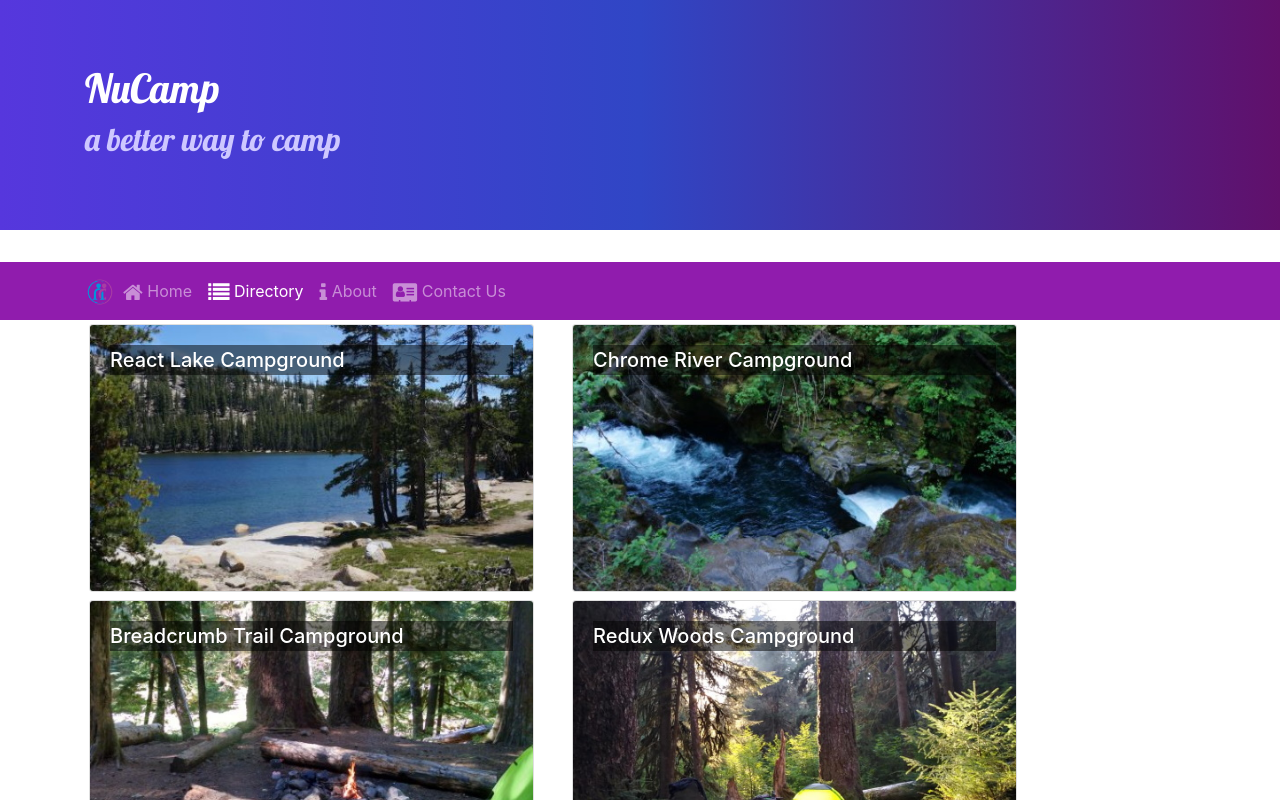
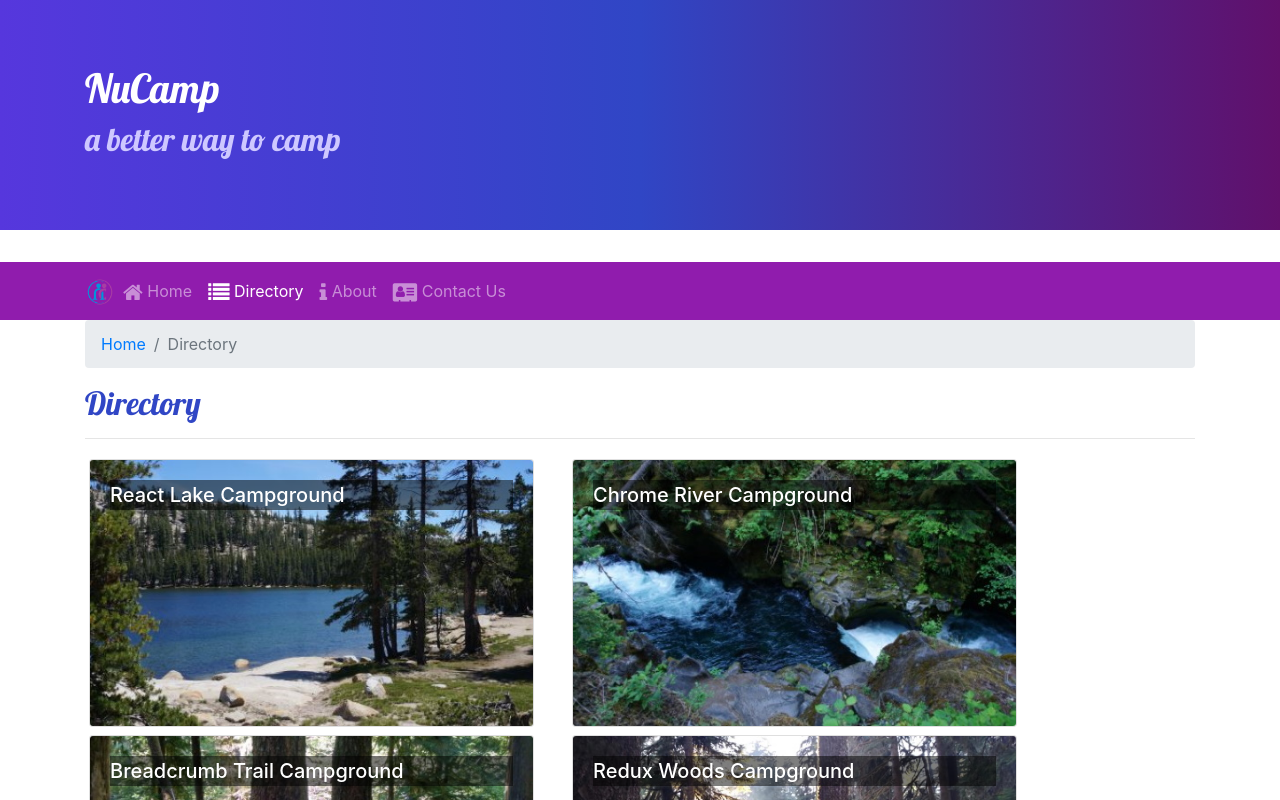
Before and after one commit to kurtreyn/nucampsite-react, a React (Create React App) app: page /directory in a window 1280 px wide. Shown: the top 800 px of the page. Built offline with nearby package versions, Linux system fonts and the light colour scheme.

Commit message:
BreadCrumbs

```diff
--- a/src/components/CampsiteInfoComponent.js
+++ b/src/components/CampsiteInfoComponent.js
@@ -1,5 +1,13 @@
 import React from 'react';
-import { Card, CardImg, CardText, CardBody, CardTitle } from 'reactstrap';
+import {
+  Card,
+  CardImg,
+  CardText,
+  CardBody,
+  Breadcrumb,
+  BreadcrumbItem,
+} from 'reactstrap';
+import { Link } from 'react-router-dom';
 
 function RenderCampsite({ campsite }) {
   return (
@@ -7,7 +15,6 @@
       <Card>
         <CardImg top src={campsite.image} alt={campsite.name} />
         <CardBody>
-          <CardTitle>{campsite.name}</CardTitle>
           <CardText>{campsite.description}</CardText>
         </CardBody>
       </Card>
@@ -48,8 +55,20 @@
     return (
       <div className="container">
         <div className="row">
+          <div className="col">
+            <Breadcrumb>
+              <BreadcrumbItem>
+                <Link to="/directory">Directory</Link>
+              </BreadcrumbItem>
+              <BreadcrumbItem active>{props.campsite.name}</BreadcrumbItem>
+            </Breadcrumb>
+            <h2>{props.campsite.name}</h2>
+            <hr />
+          </div>
+        </div>
+        <div className="row">
           <RenderCampsite campsite={props.campsite} />
-          <RenderComments comments={props.campsite.comments} />
+          <RenderComments comments={props.comments} />
         </div>
       </div>
     );
--- a/src/components/ContactComponent.js
+++ b/src/components/ContactComponent.js
@@ -1,10 +1,18 @@
 import React from 'react';
+import { Breadcrumb, BreadcrumbItem } from 'reactstrap';
+import { Link } from 'react-router-dom';
 
 function Contact(props) {
   return (
     <div className="container">
       <div className="row">
         <div className="col">
+          <Breadcrumb>
+            <BreadcrumbItem>
+              <Link to="/home">Home</Link>
+            </BreadcrumbItem>
+            <BreadcrumbItem active>Contact Us</BreadcrumbItem>
+          </Breadcrumb>
           <h2>Contact Us</h2>
           <hr />
         </div>
--- a/src/components/DirectoryComponent.js
+++ b/src/components/DirectoryComponent.js
@@ -1,13 +1,23 @@
 import React from 'react';
-import { Card, CardImg, CardImgOverlay, CardTitle } from 'reactstrap';
+import {
+  Card,
+  CardImg,
+  CardImgOverlay,
+  CardTitle,
+  Breadcrumb,
+  BreadcrumbItem,
+} from 'reactstrap';
+import { Link } from 'react-router-dom';
 
 function RenderDirectoryItem({ campsite }) {
   return (
     <Card>
-      <CardImg width="100%" src={campsite.image} alt={campsite.name} />
-      <CardImgOverlay>
-        <CardTitle>{campsite.name}</CardTitle>
-      </CardImgOverlay>
+      <Link to={`/directory/${campsite.id}`}>
+        <CardImg width="100%" src={campsite.image} alt={campsite.name} />
+        <CardImgOverlay>
+          <CardTitle>{campsite.name}</CardTitle>
+        </CardImgOverlay>
+      </Link>
     </Card>
   );
 }
@@ -23,6 +33,18 @@
 
   return (
     <div className="container">
+      <div className="row">
+        <div className="col">
+          <Breadcrumb>
+            <BreadcrumbItem>
+              <Link to="/home">Home</Link>
+            </BreadcrumbItem>
+            <BreadcrumbItem active>Directory</BreadcrumbItem>
+          </Breadcrumb>
+          <h2>Directory</h2>
+          <hr />
+        </div>
+      </div>
       <div className="row">{directory}</div>
     </div>
   );
--- a/src/components/MainComponent.js
+++ b/src/components/MainComponent.js
@@ -37,6 +37,21 @@
       );
     };
 
+    const CampsiteWithId = ({ match }) => {
+      return (
+        <CampsiteInfo
+          campsite={
+            this.state.campsites.filter(
+              (campsite) => campsite.id === +match.params.campsiteId
+            )[0]
+          }
+          comments={this.state.comments.filter(
+            (comment) => comment.campsiteId === +match.params.campsiteId
+          )}
+        />
+      );
+    };
+
     return (
       <div>
         <Header />
@@ -47,6 +62,7 @@
             path="/directory"
             render={() => <Directory campsites={this.state.campsites} />}
           />
+          <Route path="/directory/:campsiteId" component={CampsiteWithId} />
           <Route exact path="/contactus" component={Contact} />
           <Redirect to="/home" />
         </Switch>
```
